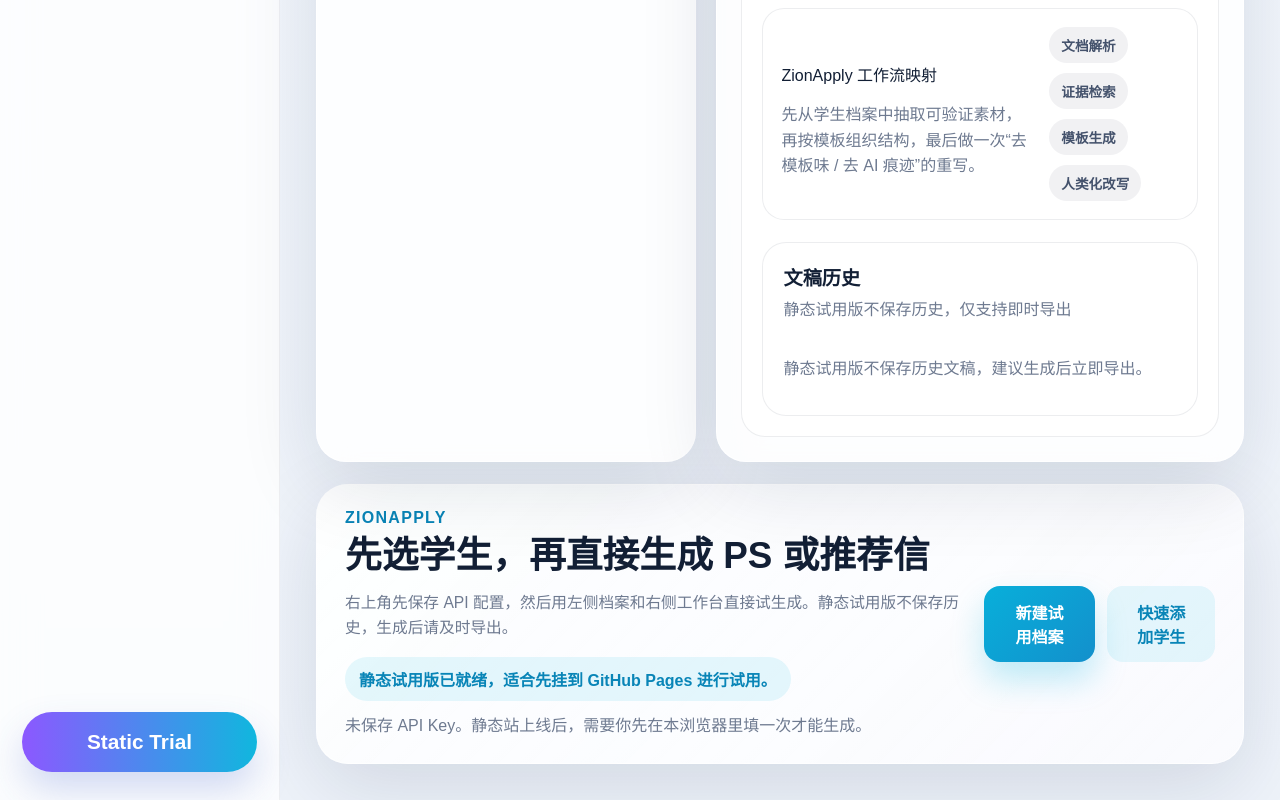
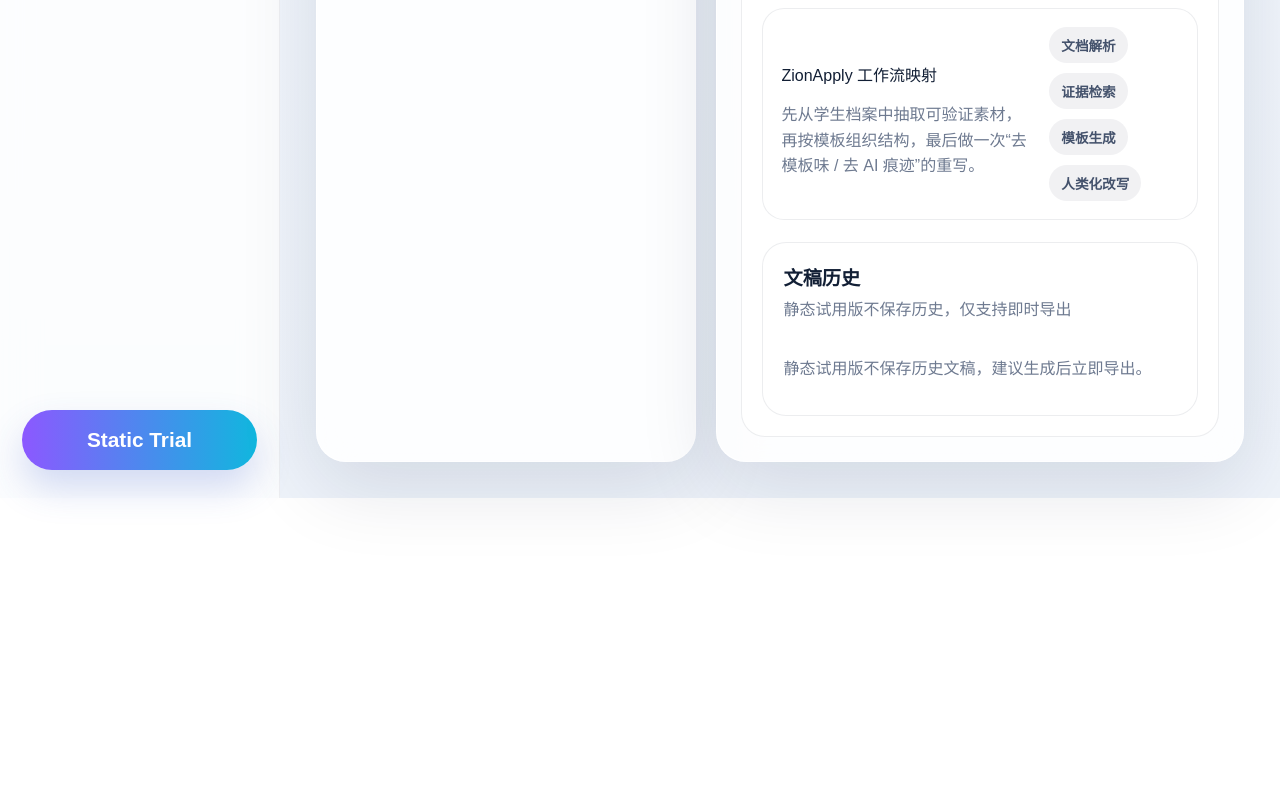
Before and after one commit to marcuszuo/zionedu, a website: page index.html in a window 1280 px wide. Shown: the part 1753-2553 px from the top of the page. After the commit the page ends 2251 px from the top, so only its background shows below. Drawn offline with Linux system fonts and the light colour scheme.

Commit message:
Remove redundant bottom explainer panel

```diff
--- a/app.js
+++ b/app.js
@@ -156,6 +156,9 @@ function splitList(value) {
 }
 
 function setHeroStatus(message, variant = "info") {
+  if (!heroStatus) {
+    return;
+  }
   heroStatus.textContent = message;
   const palette = {
     info: ["rgba(16, 183, 222, 0.1)", "#0985b7"],
@@ -185,9 +188,11 @@ function renderApiConfig() {
   apiKeyInput.value = config.apiKey;
   apiBaseInput.value = config.baseUrl;
   apiModelInput.value = config.model;
-  setupStatus.textContent = config.apiKey
-    ? "已保存浏览器本地 API 配置，可直接生成。"
-    : "未保存 API Key。静态站上线后，需要你先在本浏览器里填一次才能生成。";
+  if (setupStatus) {
+    setupStatus.textContent = config.apiKey
+      ? "已保存浏览器本地 API 配置，可直接生成。"
+      : "未保存 API Key。静态站上线后，需要你先在本浏览器里填一次才能生成。";
+  }
   topbarStatus.textContent = config.apiKey ? "API 已保存" : "等待保存 API";
   saveApiConfigButton.textContent = config.apiKey ? "已保存" : "保存 API";
 }
@@ -198,7 +203,9 @@ function saveApiConfig() {
   const model = apiModelInput.value.trim() || "gpt-5";
 
   if (!apiKey) {
-    setupStatus.textContent = "请先输入 API Key。";
+    if (setupStatus) {
+      setupStatus.textContent = "请先输入 API Key。";
+    }
     topbarStatus.textContent = "请先输入 API Key";
     return;
   }
@@ -212,7 +219,9 @@ function saveApiConfig() {
     topbarStatus.textContent = "API 已保存";
     saveApiConfigButton.textContent = "已保存";
   } catch (error) {
-    setupStatus.textContent = error.message || "保存失败，请检查浏览器隐私设置。";
+    if (setupStatus) {
+      setupStatus.textContent = error.message || "保存失败，请检查浏览器隐私设置。";
+    }
     setHeroStatus("保存 API 配置失败。", "danger");
     topbarStatus.textContent = "保存失败";
   }
--- a/index.html
+++ b/index.html
@@ -284,22 +284,6 @@
           </div>
         </section>
 
-        <section class="hero hero-compact">
-          <div>
-            <p class="eyebrow">ZionApply</p>
-            <h1>先选学生，再直接生成 PS 或推荐信</h1>
-            <p class="hero-copy">
-              右上角先保存 API 配置，然后用左侧档案和右侧工作台直接试生成。静态试用版不保存历史，生成后请及时导出。
-            </p>
-            <p class="hero-status" id="hero-status">静态试用版正在待命。</p>
-            <p class="setup-status" id="setup-status">未保存 API 配置。</p>
-          </div>
-
-          <div class="hero-actions">
-            <button class="primary-btn" id="open-modal-btn">新建试用档案</button>
-            <button class="ghost-btn" data-open-student-modal>快速添加学生</button>
-          </div>
-        </section>
       </main>
     </div>
 
```
